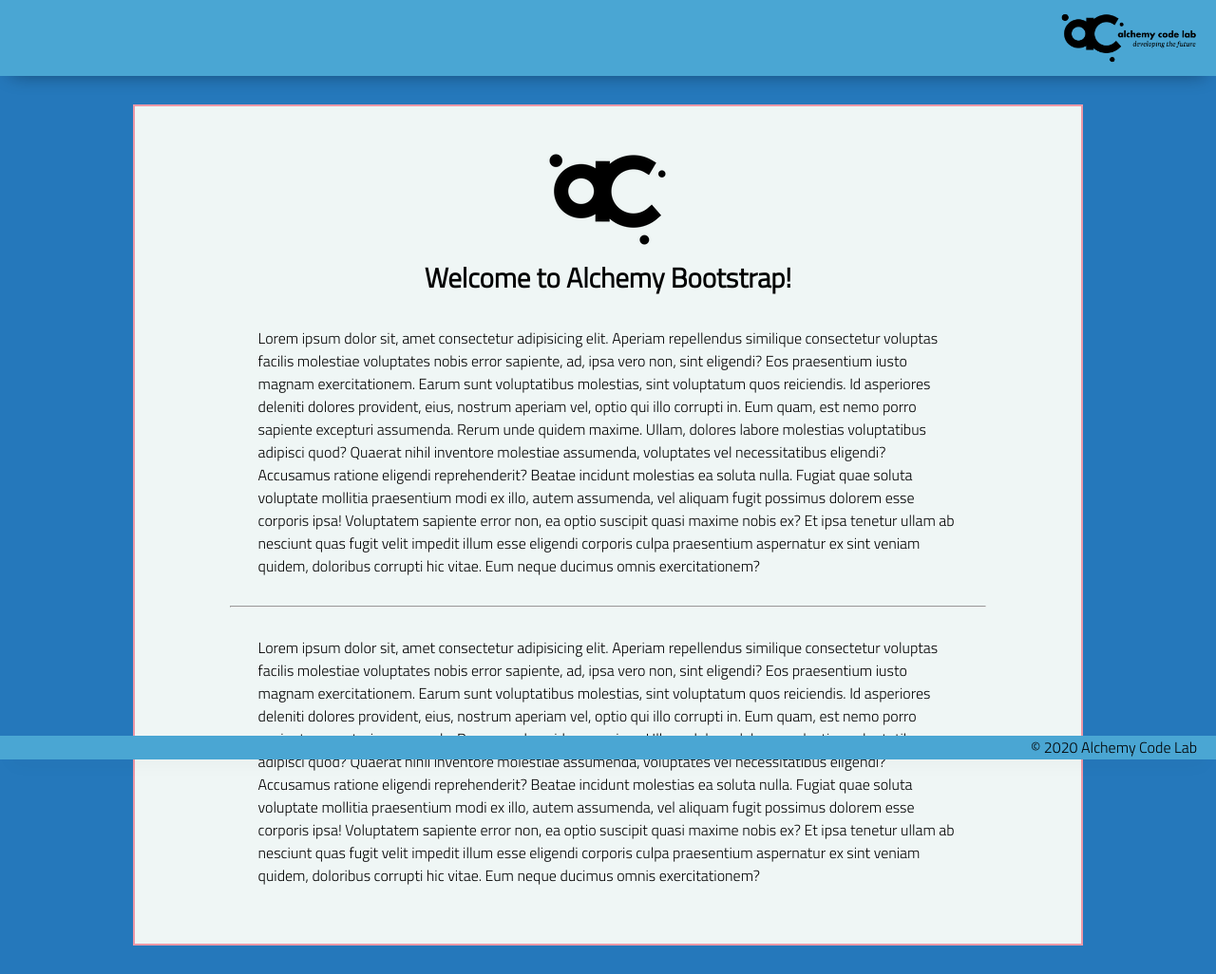
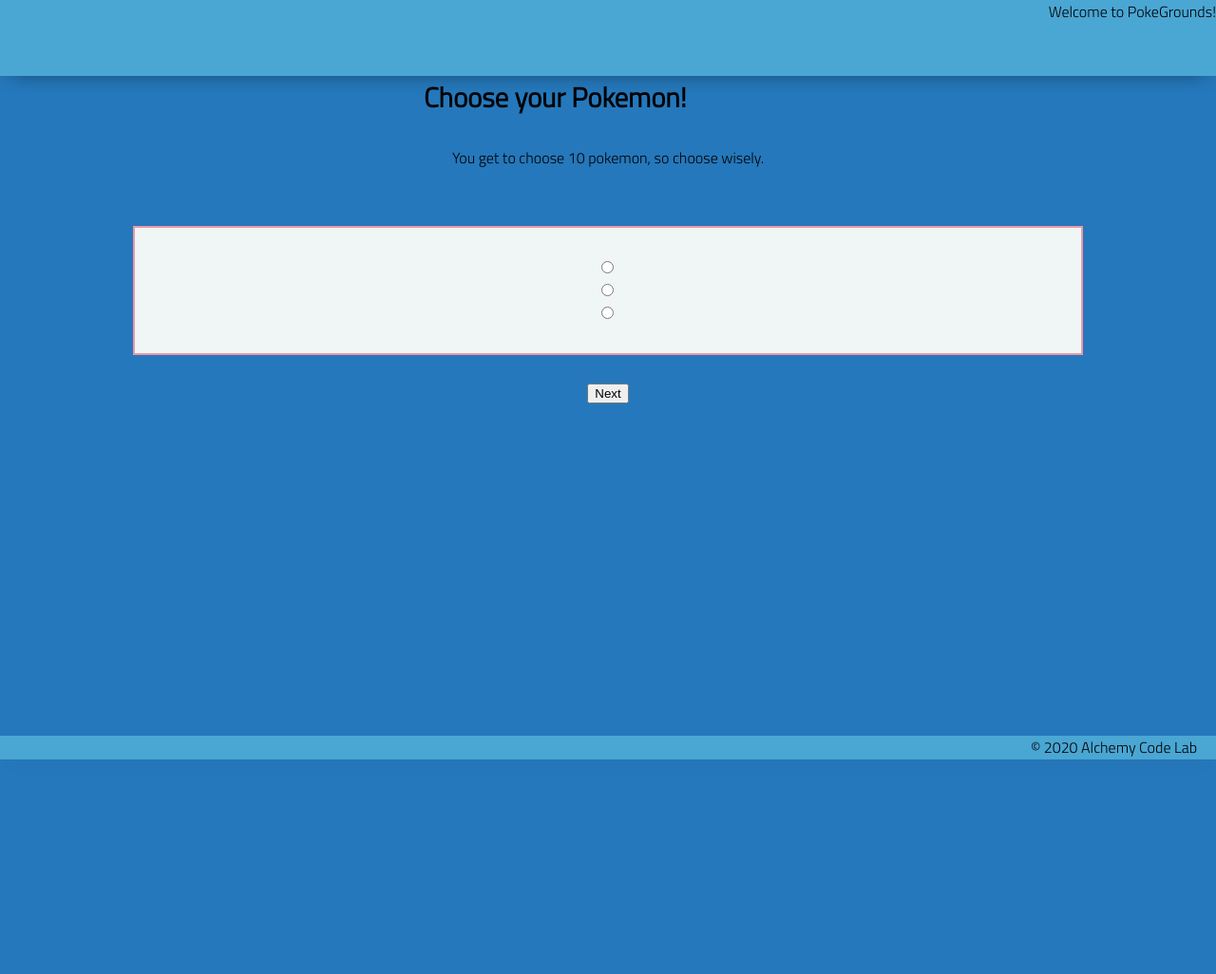
Before and after one commit to josholloqui/lab-11-pokemon-catcher, a plain HTML site: page index.html in a window 1280 px wide. Shown: the whole page at 95% size. After the commit the page ends 800 px from the top, so only its background shows below. Drawn offline with Linux system fonts and the light colour scheme.

Commit message:
adds rough html

```diff
--- a/index.html
+++ b/index.html
@@ -14,35 +14,31 @@
 
 <body>
     <header>
-        <div class="gutter-right logo">
-            <img src="assets/big-logo.png"/>
-        </div>
+        <h1>Welcome to PokeGrounds!</h1>
     </header>
     <main>
+        <div>
+            <h2>Choose your Pokemon!</h2>
+            <p>You get to choose 10 pokemon, so choose wisely.</p>
+        </div>
         <section class="main-section">
-            <img class="main-logo" src="assets/alchemy-logo.png"/>
-            <h2>
-                Welcome to Alchemy Bootstrap!
-            </h2>
-
-            <content>
-            <p>
-                Lorem ipsum dolor sit, amet consectetur adipisicing elit. Aperiam repellendus similique consectetur voluptas facilis molestiae voluptates nobis error sapiente, ad, ipsa vero non, sint eligendi? Eos praesentium iusto magnam exercitationem.
-                Earum sunt voluptatibus molestias, sint voluptatum quos reiciendis. Id asperiores deleniti dolores provident, eius, nostrum aperiam vel, optio qui illo corrupti in. Eum quam, est nemo porro sapiente excepturi assumenda.
-                Rerum unde quidem maxime. Ullam, dolores labore molestias voluptatibus adipisci quod? Quaerat nihil inventore molestiae assumenda, voluptates vel necessitatibus eligendi? Accusamus ratione eligendi reprehenderit? Beatae incidunt molestias ea soluta nulla.
-                Fugiat quae soluta voluptate mollitia praesentium modi ex illo, autem assumenda, vel aliquam fugit possimus dolorem esse corporis ipsa! Voluptatem sapiente error non, ea optio suscipit quasi maxime nobis ex?
-                Et ipsa tenetur ullam ab nesciunt quas fugit velit impedit illum esse eligendi corporis culpa praesentium aspernatur ex sint veniam quidem, doloribus corrupti hic vitae. Eum neque ducimus omnis exercitationem?
-            </p>
-            <hr />
-            <p>
-                Lorem ipsum dolor sit, amet consectetur adipisicing elit. Aperiam repellendus similique consectetur voluptas facilis molestiae voluptates nobis error sapiente, ad, ipsa vero non, sint eligendi? Eos praesentium iusto magnam exercitationem.
-                Earum sunt voluptatibus molestias, sint voluptatum quos reiciendis. Id asperiores deleniti dolores provident, eius, nostrum aperiam vel, optio qui illo corrupti in. Eum quam, est nemo porro sapiente excepturi assumenda.
-                Rerum unde quidem maxime. Ullam, dolores labore molestias voluptatibus adipisci quod? Quaerat nihil inventore molestiae assumenda, voluptates vel necessitatibus eligendi? Accusamus ratione eligendi reprehenderit? Beatae incidunt molestias ea soluta nulla.
-                Fugiat quae soluta voluptate mollitia praesentium modi ex illo, autem assumenda, vel aliquam fugit possimus dolorem esse corporis ipsa! Voluptatem sapiente error non, ea optio suscipit quasi maxime nobis ex?
-                Et ipsa tenetur ullam ab nesciunt quas fugit velit impedit illum esse eligendi corporis culpa praesentium aspernatur ex sint veniam quidem, doloribus corrupti hic vitae. Eum neque ducimus omnis exercitationem?
-            </p>
-
+            <label>
+                <span></span>
+                <input type="radio" name="pokemon"/>
+                <img/>
+            </label>
+            <label>
+                <span></span>
+                <input type="radio" name="pokemon"/>
+                <img/>
+            </label>
+            <label>
+                <span></span>
+                <input type="radio" name="pokemon"/>
+                <img/>
+            </label>
         </section>
+        <button>Next</button>
     </main>
     <footer>
         <div class="copy gutter-right">&copy; 2020 Alchemy Code Lab</div>
```
